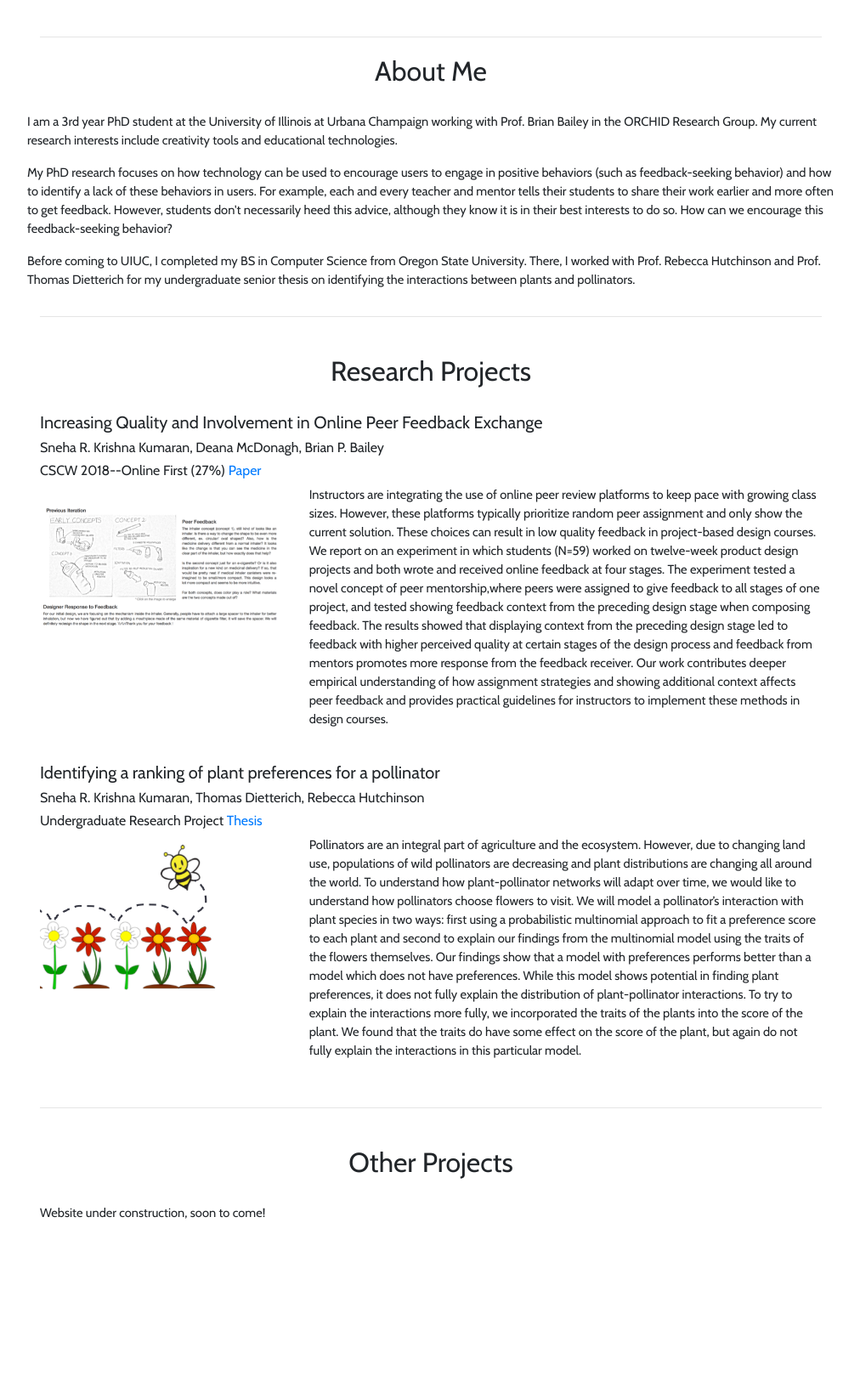
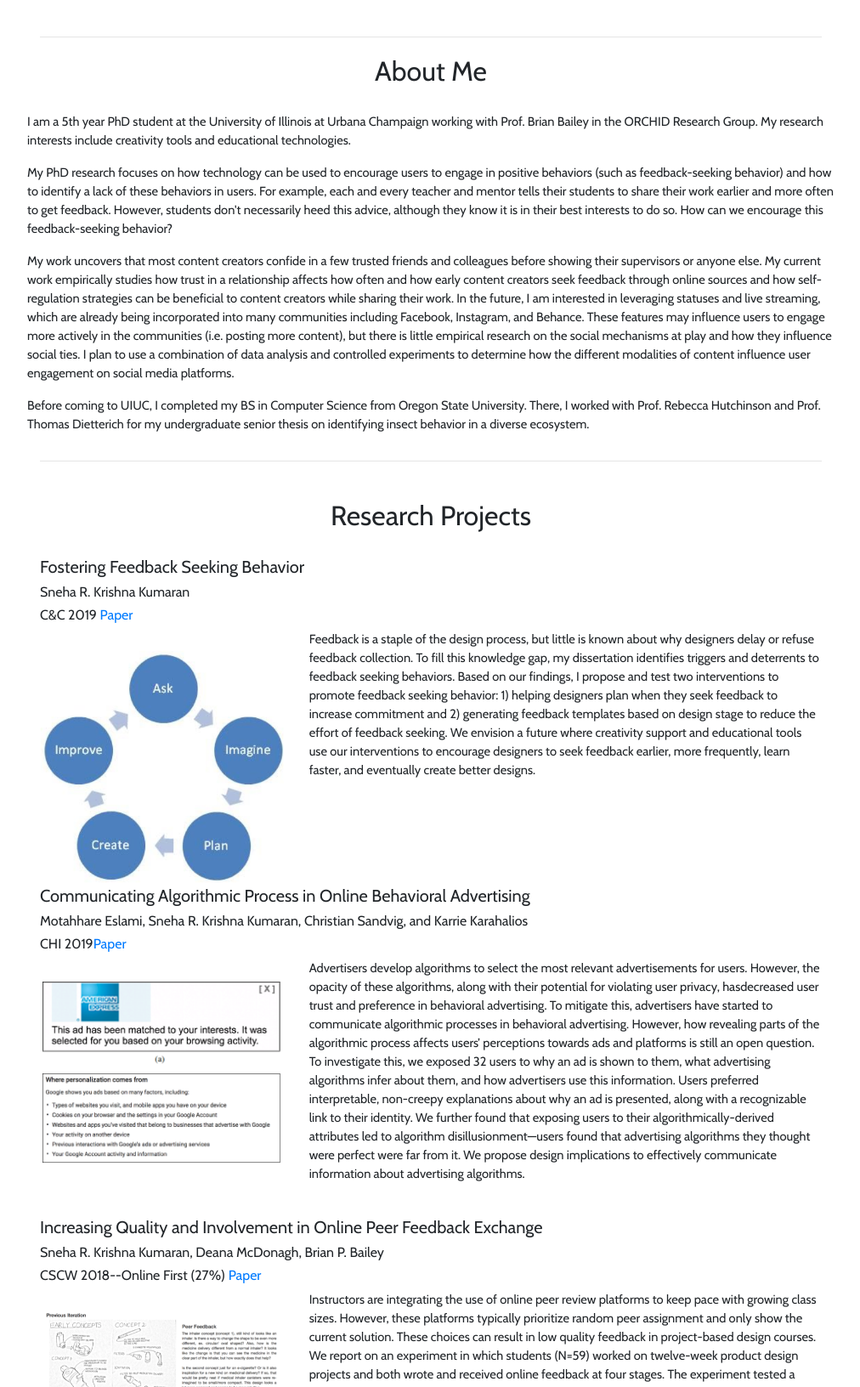
Before and after one commit to srkrish2/personal_website, a plain HTML site: page index.html in a window 1280 px wide. Shown: the part 431-2063 px from the top of the page at 85% size, without its empty margins (133-1145 px from the left). Before the commit the page ends 1957 px from the top, so only its background shows below. Drawn offline with nearby package versions, Linux system fonts and the light colour scheme.

Commit message:
updated research projects

```diff
--- a/index.html
+++ b/index.html
@@ -50,7 +50,7 @@
 					<div class="col-md-8">
 						<div id="header">
 							<h1>
-								Sneha R. Krishna Kumaran (<a href="snehakrishna_9_9_18.pdf" target="_blank">CV</a>)
+								Sneha R. Krishna Kumaran (<a href="Sneha_Krishna_CV_research.pdf" target="_blank">CV</a>)
 							</h1>
 							<h4>
 								PhD Student <br>
@@ -60,7 +60,7 @@
 							</h4>
 							<div id="logorow">
 								<a href="https://www.linkedin.com/in/snehakri/" target="_blank"><img class="logo" src="imgs/linkedin.png"></a>
-								<a href="https://www.linkedin.com/in/snehakri/" target="_blank"><img class="logo" src="imgs/GitHub-Mark/PNG/GitHub-Mark-64px.png"></a>
+								<a href="https://github.com/srkrish2" target="_blank"><img class="logo" src="imgs/GitHub-Mark/PNG/GitHub-Mark-64px.png"></a>
 								<a href="https://twitter.com/srkrishnakumara" target="_blank"><img class="logo" src="imgs/twitter.png"></a>
 							</div>
 						</div>
@@ -81,13 +81,16 @@
 						</div>
 						<div class="row">
 							<p>
-								I am a 3rd year PhD student at the University of Illinois at Urbana Champaign working with Prof. Brian Bailey in the ORCHID Research Group. My current research interests include creativity tools and educational technologies.
+								I am a 5th year PhD student at the University of Illinois at Urbana Champaign working with Prof. Brian Bailey in the ORCHID Research Group. My research interests include creativity tools and educational technologies.
 							</p>
 							<p>
 								My PhD research focuses on how technology can be used to encourage users to engage in positive behaviors (such as feedback-seeking behavior) and how to identify a lack of these behaviors in users. For example, each and every teacher and mentor tells their students to share their work earlier and more often to get feedback. However, students don't necessarily heed this advice, although they know it is in their best interests to do so. How can we encourage this feedback-seeking behavior?
 							</p>
 							<p>
-								Before coming to UIUC, I completed my BS in Computer Science from Oregon State University. There, I worked with Prof. Rebecca Hutchinson and Prof. Thomas Dietterich for my undergraduate senior thesis on identifying the interactions between plants and pollinators.
+								My work uncovers that most content creators confide in a few trusted friends and colleagues before showing their supervisors or anyone else. My current work empirically studies how trust in a relationship affects how often and how early content creators seek feedback through online sources and how self-regulation strategies can be beneficial to content creators while sharing their work. In the future, I am interested in leveraging statuses and live streaming, which are already being incorporated into many communities including Facebook, Instagram, and Behance. These features may influence users to engage more actively in the communities (i.e. posting more content), but there is little empirical research on the social mechanisms at play and how they influence social ties. I plan to use a combination of data analysis and controlled experiments to determine how the different modalities of content influence user engagement on social media platforms.
+							</p>
+							<p>
+								Before coming to UIUC, I completed my BS in Computer Science from Oregon State University. There, I worked with Prof. Rebecca Hutchinson and Prof. Thomas Dietterich for my undergraduate senior thesis on identifying insect behavior in a diverse ecosystem.
 							</p>
 						</div>
 					</div>
@@ -103,6 +106,40 @@
 					<div class="row">
 						<div class="col">
 							<div class="section">Research Projects</div>
+							<br>
+						</div>
+					</div>
+					<div class="row">
+						<div class="col">
+						<h5>Fostering Feedback Seeking Behavior</h5>
+						<h6>Sneha R. Krishna Kumaran</h6>
+						<h6>C&C 2019 <a href="papers/cc_19_consortium_sheridan.pdf" target="_blank">Paper</a></h6>
+						</div>
+					</div>
+					<div class="row">
+						<div class="col-md-4">
+							<br>
+							<img src="imgs/feedback_loop.png" width = "100%"/>
+						</div>
+						<div class="col-md-8">
+							<p> Feedback is a staple of the design process, but little is known about why designers delay or refuse feedback collection. To fill this knowledge gap, my dissertation identifies triggers and deterrents to feedback seeking behaviors. Based on our findings, I propose and test two interventions to promote feedback seeking behavior: 1) helping designers plan when they seek feedback to increase commitment and 2) generating feedback templates based on design stage to reduce the effort of feedback seeking. We envision a future where creativity support and educational tools use our interventions to encourage designers to seek feedback earlier, more frequently, learn faster, and eventually create better designs. </p>
+							<br>
+						</div>
+					</div>
+					<div class="row">
+						<div class="col">
+						<h5>Communicating Algorithmic Process in Online Behavioral Advertising</h5>
+						<h6>Motahhare Eslami, Sneha R. Krishna Kumaran, Christian Sandvig, and Karrie Karahalios</h6>
+						<h6>CHI 2019<a href="papers/cc_19_consortium_sheridan.pdf" target="_blank">Paper</a></h6>
+						</div>
+					</div>
+					<div class="row">
+						<div class="col-md-4">
+							<br>
+							<img src="imgs/ads.png" width = "100%"/>
+						</div>
+						<div class="col-md-8">
+							<p> Advertisers develop algorithms to select the most relevant advertisements for users. However, the opacity of these algorithms, along with their potential for violating user privacy, hasdecreased user trust and preference in behavioral advertising. To mitigate this, advertisers have started to communicate algorithmic processes in behavioral advertising. However, how revealing parts of the algorithmic process affects users’ perceptions towards ads and platforms is still an open question. To investigate this, we exposed 32 users to why an ad is shown to them, what advertising algorithms infer about them, and how advertisers use this information. Users preferred interpretable, non-creepy explanations about why an ad is presented, along with a recognizable link to their identity. We further found that exposing users to their algorithmically-derived attributes led to algorithm disillusionment—users found that advertising algorithms they thought were perfect were far from it. We propose design implications to effectively communicate information about advertising algorithms.</p>
 							<br>
 						</div>
 					</div>
```
Also changed, not shown: imgs/ads.png (added), imgs/feedback_loop.png (added), 3 other files.
